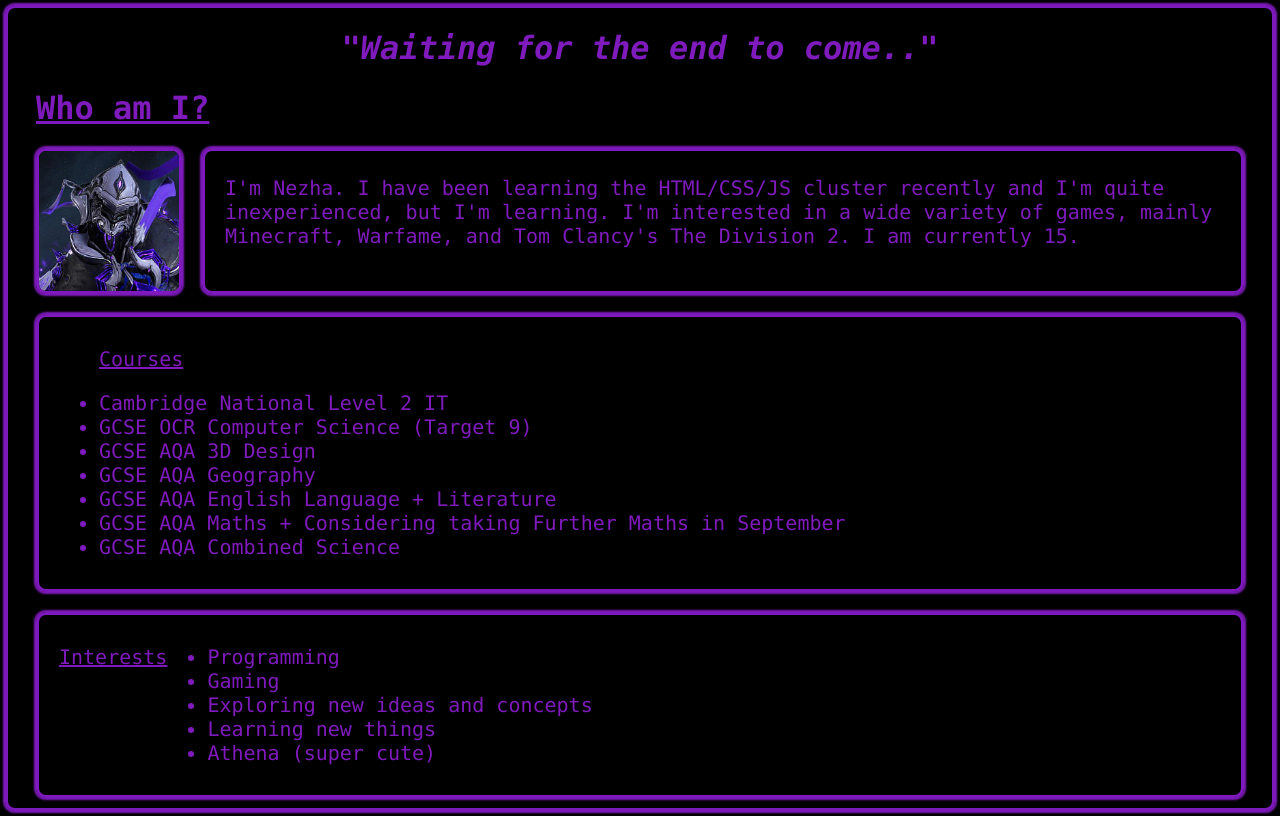
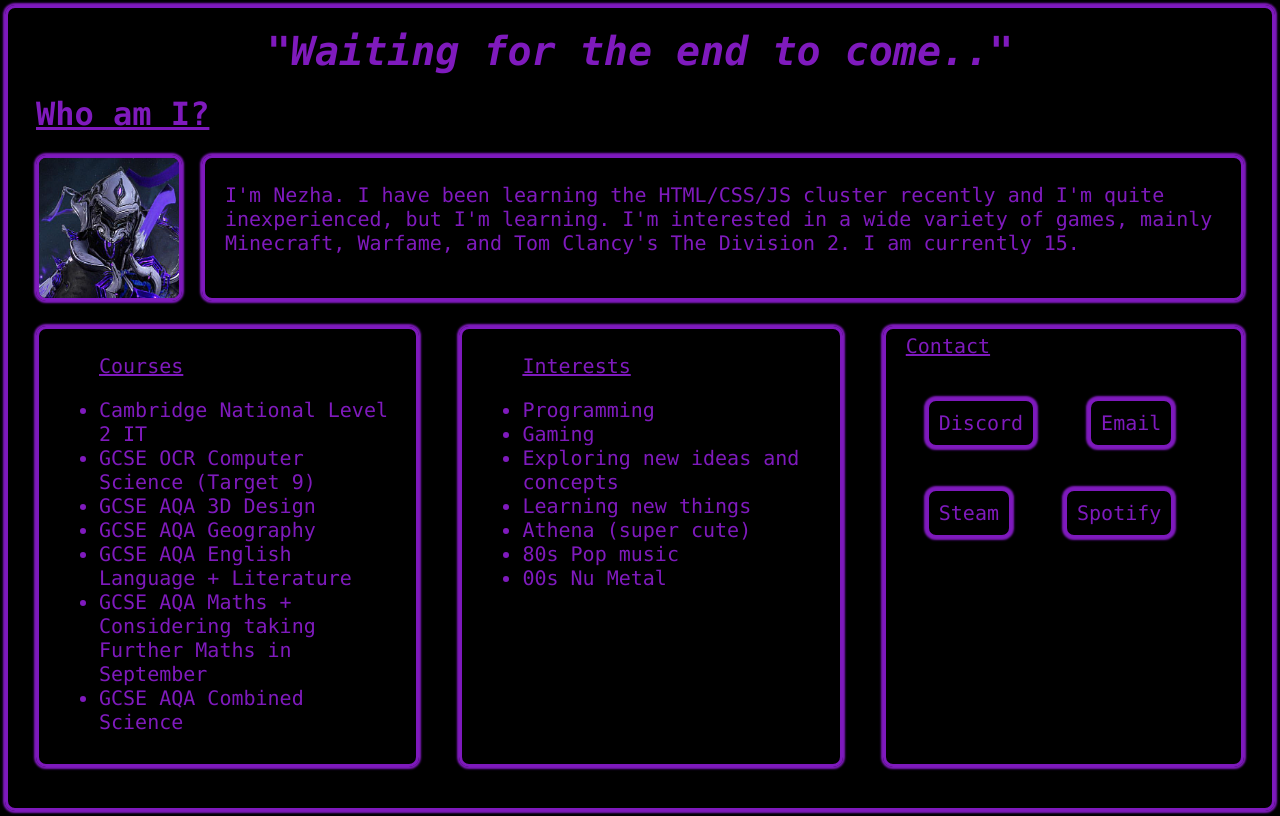
Before and after one commit to AcidToast76/Development, a plain HTML site: page index.html in a window 1280 px wide. Drawn offline with Linux system fonts and the light colour scheme.

Commit message:
updates people!!!!

```diff
--- a/index.html
+++ b/index.html
@@ -8,7 +8,7 @@
     </head>
     <body>
         <div>
-        <h1><i>"Waiting for the end to come.."</i><h1>
+        <h1 class="top"><i>"Waiting for the end to come.."</i><h1>
         </div>
         <div>
         <h1 class="Introduction-title"><u>Who am I?</u></h1>
@@ -21,7 +21,8 @@
             </p>
             </div>
         </div>
-        <div class="list-container">
+    <div class="grid-container">
+        <div class="grid-item1" id="1">
             <ul class="list">
                 <div class="list-title-container">
                     <p class="list-title"><u>Courses</u></p>
@@ -35,15 +36,40 @@
                 <li>GCSE AQA Combined Science</li>
             </ul>
         </div>
-        <div class="list-container">
-            <p class="Interests"><u>Interests</u></p>
-            <ul>
+        <div class="grid-item2" id="2">
+            <ul class="list">
+                <div class="list-title-container">
+                    <p class="list-title"><u>Interests</u></p>
+                </div>
                 <li>Programming</li>
                 <li>Gaming</li>
                 <li>Exploring new ideas and concepts</li>
                 <li>Learning new things</li>
                 <li>Athena (super cute)</li>
+                <li>80s Pop music</li>
+                <li>00s Nu Metal</li>
             </ul>
         </div>
+        <div class="grid-item3" id="3">
+            <div class="list-title-container">
+                <p class="list-title"><u>Contact</u></p>
+            </div>
+            <button class="button">
+                Discord
+            </button>
+            <button class="button">
+                Email
+            </button>
+            <button class="button">
+                Steam
+            </button>
+            <button class="button">
+                Spotify
+            </button>
+        </div>
+    </div>
+
+
+
     </body>
 </html>
--- a/stylesheet.css
+++ b/stylesheet.css
@@ -1,13 +1,20 @@
 html {
     background-color: black;
     color: rgba(171, 35, 255, 0.742);
-    text-align: center;
     height: 100%;
     border: 3px solid rgba(171, 35, 255, 0.742);
     margin: 5px;
     border-radius: 10px;
     box-shadow: 0px 0px 2px 2px rgba(171, 35, 255, 0.742);
     font-family: "lucida console", monospace;
+}
+
+h1.top {
+    text-align: center;
+    font-size: 40px;
+    margin-top: 20px;
+    margin-bottom: 20px;
+
 }
 
 h1.Introduction-title {
@@ -41,7 +48,8 @@ p.text {
 }
 
 div.text {
-    display: flex;
+    display: block;
+    align-items: left;
     justify-content: left;
     text-align: left;
     font-size: 20px;
@@ -54,28 +62,12 @@ div.text {
     padding-bottom: 10px;
 }
 
-
 ul.image-1 {
     display: flex;
     text-align: left;
 }
 
-div.list-container {
-    display: flex;
-    justify-content: left;
-    text-align: left;
-    font-size: 20px;
-    border: 3px solid rgba(171, 35, 255, 0.742);
-    box-shadow: 0px 0px 2px 2px rgba(171, 35, 255, 0.742);
-    border-radius: 10px;
-    margin-left: 20px;
-    margin-top: 20px;
-    margin-right: 20px;
-    padding-left: 20px;
-    padding-right: 20px;
-    padding-top: 10px;
-    padding-bottom: 10px;
-}
+
 ul.list {
     padding-top: 0px;
 }
@@ -83,7 +75,6 @@ div.list-title-container {
     display: block;
     text-align: left;
     padding-top: 0px;
-    margin-top: 0px;
 }
 
 p.list-title {
@@ -91,3 +82,72 @@ p.list-title {
     margin-top: 0px;
     padding-top: 0px;
 }
+
+button.button {
+    background-color: black;
+    color: rgba(171, 35, 255, 0.742);
+    border: 3px solid rgba(171, 35, 255, 0.742);
+    border-radius: 10px;
+    box-shadow: 0px 0px 2px 2px rgba(171, 35, 255, 0.742);
+    padding: 10px;
+    margin: 20px;
+    font-size: 20px;
+    font-family: "lucida console", monospace;
+}
+
+div.grid-item1 {
+    align-items: left;
+    justify-content: left;
+    text-align: left;
+    font-size: 20px;
+    border: 3px solid rgba(171, 35, 255, 0.742);
+    box-shadow: 0px 0px 2px 2px rgba(171, 35, 255, 0.742);
+    border-radius: 10px;
+    padding-left: 20px;
+    padding-right: 20px;
+    padding-top: 5px;
+    padding-bottom: 10px;
+    margin: 20px;
+}
+
+div.grid-item2 {
+    align-items: left;
+    justify-content: left;
+    text-align: left;
+    font-size: 20px;
+    border: 3px solid rgba(171, 35, 255, 0.742);
+    box-shadow: 0px 0px 2px 2px rgba(171, 35, 255, 0.742);
+    border-radius: 10px;
+    padding-left: 20px;
+    padding-right: 20px;
+    padding-top: 5px;
+    padding-bottom: 10px;
+    margin-left: 0px;
+    margin-right: 20px;
+    margin-top: 20px;
+    margin-bottom: 20px;
+}
+
+div.grid-item3 {
+    align-items: left;
+    justify-content: left;
+    text-align: left;
+    font-size: 20px;
+    border: 3px solid rgba(171, 35, 255, 0.742);
+    box-shadow: 0px 0px 2px 2px rgba(171, 35, 255, 0.742);
+    border-radius: 10px;
+    padding-left: 20px;
+    padding-right: 20px;
+    padding-top: 5px;
+    padding-bottom: 10px;
+    margin-left: 0px;
+    margin-right: 20px;
+    margin-top: 20px;
+    margin-bottom: 20px;
+}
+
+div.grid-container {
+    display: grid;
+    grid-template-columns: auto auto auto;
+    grid-gap: 20px;
+}
```
